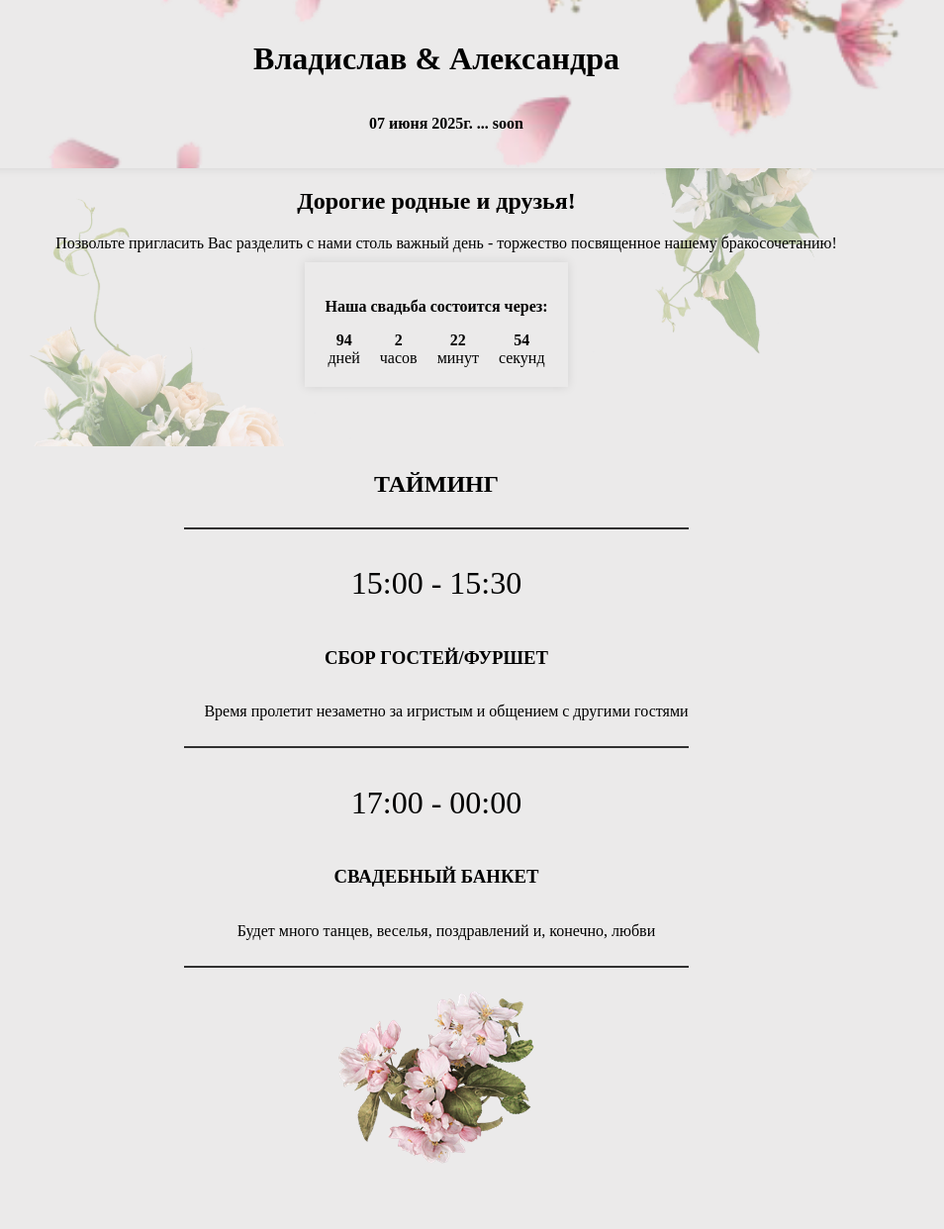
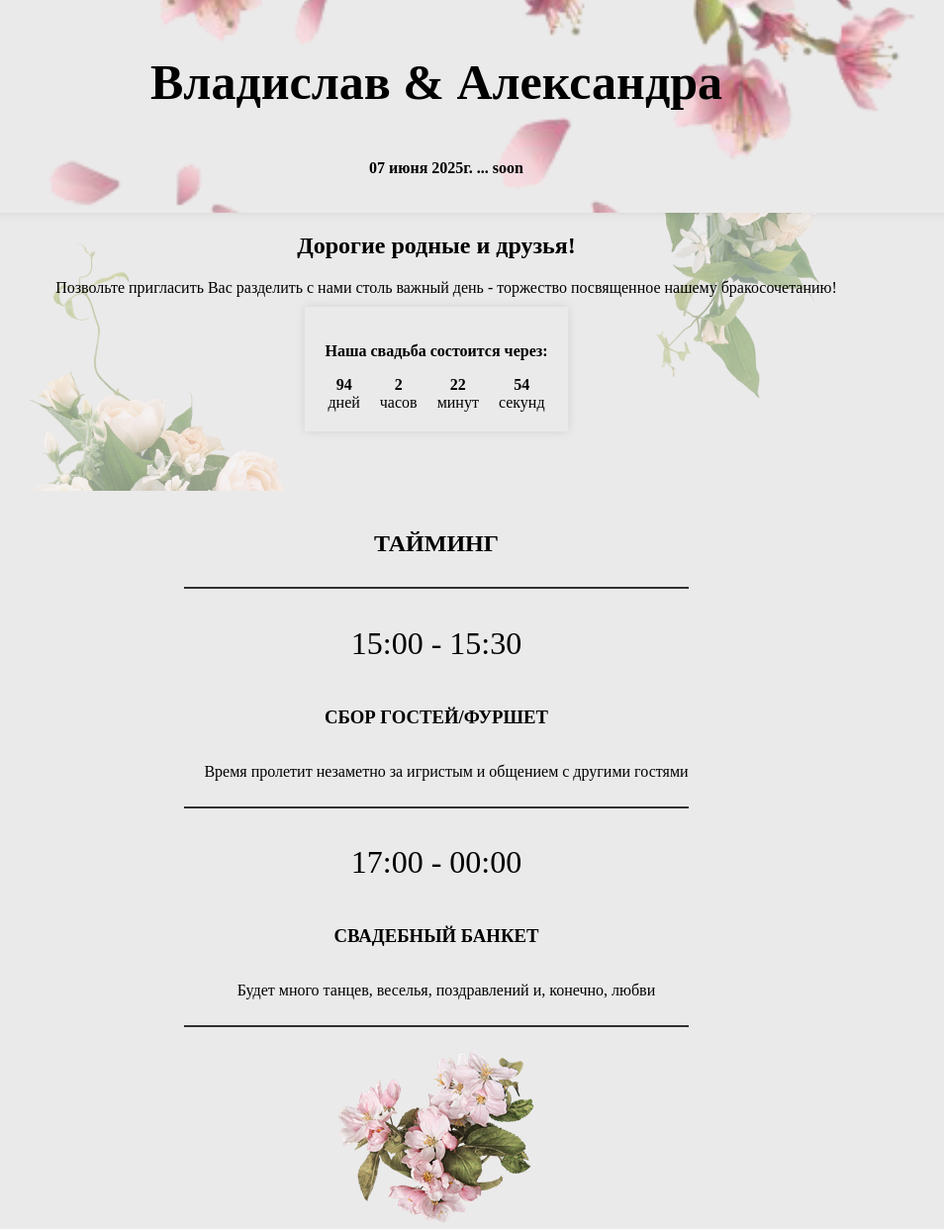
Before and after one commit to Valentin-KV/wedding, a website: page index.html in a window 1280 px wide. Shown: the whole page at 99% size, without its empty margins (199-1153 px from the left). Before the commit the page ends 1179 px from the top, so only its background shows below. Drawn offline with Linux system fonts and the light colour scheme.

Commit message:
feat: change titile css

```diff
--- a/styles/style.css
+++ b/styles/style.css
@@ -21,8 +21,8 @@ body {
 }
 
 .title {
-    display: flex;
     text-align: center;
+    font-size: clamp(1.563rem, 0.994rem + 2.84vw, 3.125rem);
 }
 
 .titledate {
@@ -92,8 +92,8 @@ body {
     flex-direction: column;
     justify-content: center;
     align-items: center;
+    margin: 15px auto;
 }
-
 
 .timing-wrap {
     display: flex;
```
